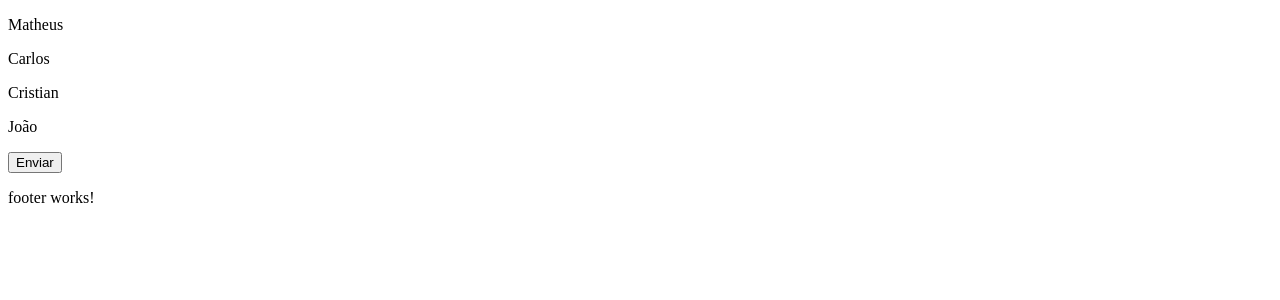
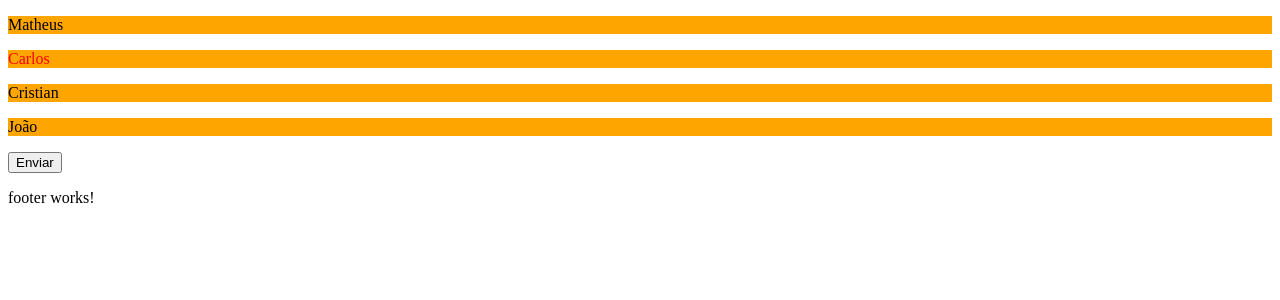
Before and after one commit to matheushsouto/LearnAngularGuairaca, an Angular app: page / in a window 1280 px wide. Shown: the top 300 px of the page. Built offline with nearby package versions, Linux system fonts and the light colour scheme.

Commit message:
✨feature: Aula diretivas no angular

```diff
--- a/src/app/body/body.component.css
+++ b/src/app/body/body.component.css
@@ -0,0 +1,3 @@
+.isCarlos {
+  color: red;
+}
--- a/src/app/body/body.component.html
+++ b/src/app/body/body.component.html
@@ -1,7 +1,7 @@
 <!-- Percorrendo array através do NgFor-->
 <div *ngFor="let aluno of message">
-  <p>{{ aluno }}</p>
+  <p [ngStyle]="{'background-color': isBackGroundColor}" [ngClass]="{'isCarlos': aluno == 'Carlos'}">{{ aluno }}</p>
 </div>
 
 <!-- Acionando função para enviar dados para o componente pai -->
-<button (click)="sendMessage()">Enviar</button>
+<button *ngIf="!isSendMessage" (click)="sendMessage()">Enviar</button>
--- a/src/app/body/body.component.ts
+++ b/src/app/body/body.component.ts
@@ -11,6 +11,8 @@ export class BodyComponent {
   /** Output - Criando um event emitter para enviar informação
    * para o componente pai */
   @Output() messageEvent = new EventEmitter<string>();
+  isSendMessage: boolean = false;
+  isBackGroundColor = 'orange ';
 
   constructor() {
     console.log(this.message);
@@ -18,6 +20,7 @@ export class BodyComponent {
 
   /** Metódo para enviar informaçoes para o pai */
   sendMessage() {
+    this.isSendMessage = true;
     this.messageEvent.emit('Passando valor para pai');
   }
 }
```
